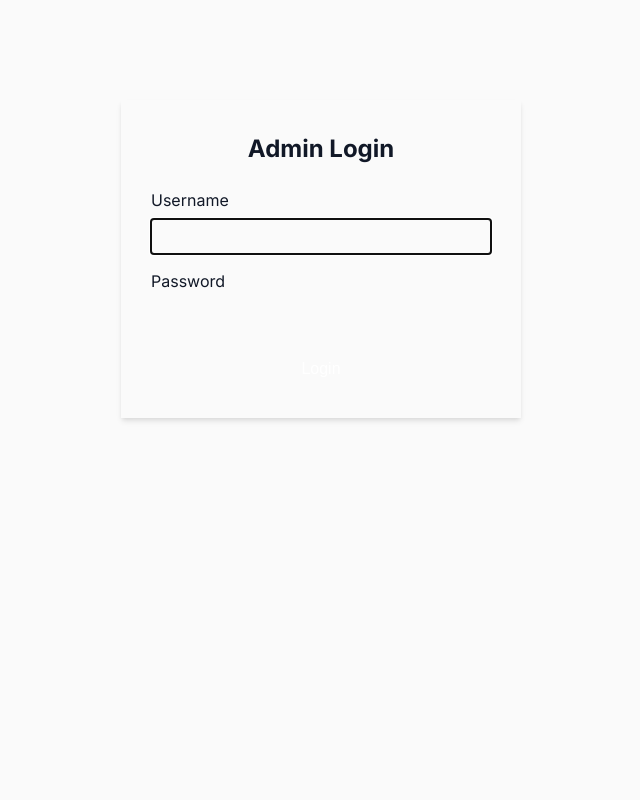
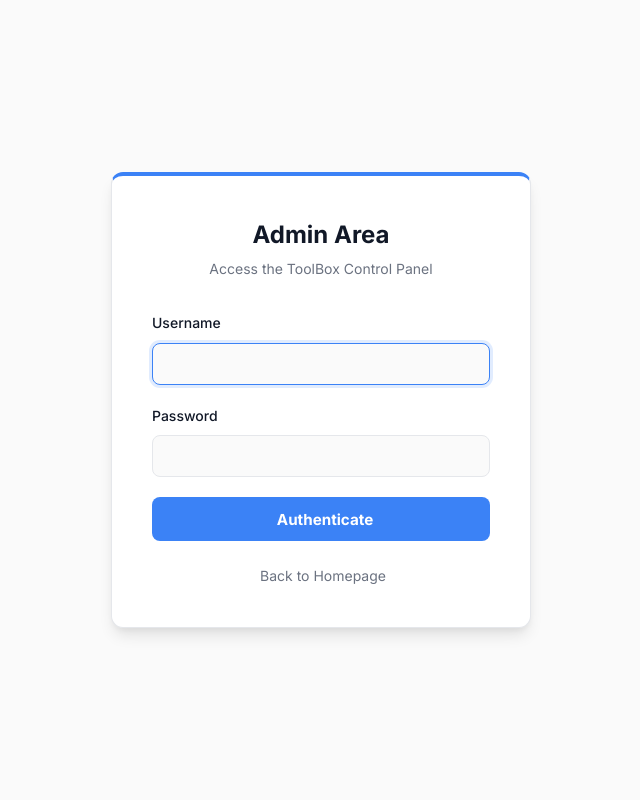
Before and after one commit to pkbehera-dev/Utilix-ToolHub, a PHP site: page /ToolBox/login in a window 1280 px wide. Shown: the whole page, without its empty margins (319-959 px from the left). Run offline with PHP 8.4, Linux system fonts and the light colour scheme; some libraries are stand-ins or nearby versions.

Commit message:
feat: rebrand application from ToolBox to UtiliX

```diff
--- a/src/Controllers/UrlController.php
+++ b/src/Controllers/UrlController.php
@@ -127,7 +127,7 @@ class UrlController {
             exit;
         } else {
             http_response_code(404);
-            $pageTitle = 'Link Not Found - ToolBox';
+            $pageTitle = 'Link Not Found - ' . App::siteName();
             $metaDescription = 'The short URL you are trying to visit is wrong or has been removed.';
             $contentView = 'pages/url_not_found';
             require __DIR__ . '/../Views/layout.php';
@@ -162,7 +162,7 @@ class UrlController {
 
         $payload = json_encode([
             "client" => [
-                "clientId" => "toolbox-app",
+                "clientId" => "utilix-app",
                 "clientVersion" => "1.0.0"
             ],
             "threatInfo" => [
--- a/src/Core/Router.php
+++ b/src/Core/Router.php
@@ -65,8 +65,8 @@ class Router {
 
         // 404 Not Found
         http_response_code(404);
-        $pageTitle = 'Page Not Found - ToolBox';
-        $metaDescription = 'The page you are looking for does not exist on ToolBox.';
+        $pageTitle = 'Page Not Found - ' . \App\Config\App::siteName();
+        $metaDescription = 'The page you are looking for does not exist on ' . \App\Config\App::siteName() . '.';
         $contentView = 'pages/404';
         require __DIR__ . '/../Views/layout.php';
     }
--- a/src/Views/admin/login.php
+++ b/src/Views/admin/login.php
@@ -9,87 +9,170 @@ use App\Core\Security;
     <meta name="viewport" content="width=device-width, initial-scale=1.0">
     <title><?= htmlspecialchars($pageTitle ?? 'Login') ?></title>
     <link href="https://fonts.googleapis.com/css2?family=Inter:wght@400;500;700&display=swap" rel="stylesheet">
+    <link rel="icon" type="image/svg+xml" href="<?= App::url('assets/favicon.svg') ?>">
     <link rel="stylesheet" href="<?= App::url('assets/css/style.css') ?>">
+    <script src="https://www.google.com/recaptcha/api.js" async defer></script>
+    <script>
+      function onSubmit(token) {
+        document.getElementById("login-form").submit();
+      }
+    </script>
     <style>
+        body {
+            background-color: var(--color-background);
+            font-family: var(--font-sans);
+            display: flex;
+            align-items: center;
+            justify-content: center;
+            min-height: 100vh;
+            margin: 0;
+            padding: 20px;
+        }
         .login-container {
-            max-width: 400px;
-            margin: 100px auto;
-            background: var(--card-bg);
-            padding: 30px;
-            border-radius: var(--radius);
-            box-shadow: var(--shadow-md);
-            border: 1px solid var(--border-color);
+            width: 100%;
+            max-width: 420px;
+            background: var(--color-surface);
+            padding: 2.5rem;
+            border-radius: var(--radius-lg);
+            box-shadow: var(--shadow-lg);
+            border: 1px solid var(--color-border);
+            border-top: 4px solid var(--color-primary); /* Premium site theme accent border */
+            transition: transform var(--transition-fast);
         }
-        .login-container h2 {
+        .login-container:hover {
+            transform: translateY(-2px);
+        }
+        .login-header {
             text-align: center;
-            margin-bottom: 20px;
-            color: var(--primary-color);
+            margin-bottom: 2rem;
+        }
+        .login-header i {
+            font-size: 2.5rem;
+            color: var(--color-primary);
+            margin-bottom: 0.75rem;
+        }
+        .login-header h2 {
+            font-size: 1.5rem;
+            font-weight: 700;
+            color: var(--color-text-primary);
+            margin: 0;
+        }
+        .login-header p {
+            font-size: 0.875rem;
+            color: var(--color-text-secondary);
+            margin-top: 0.25rem;
         }
         .form-group {
-            margin-bottom: 15px;
+            margin-bottom: 1.25rem;
         }
-        .form-group label {
+        .form-label {
             display: block;
-            margin-bottom: 5px;
+            font-size: 0.875rem;
+            font-weight: 500;
+            margin-bottom: 0.5rem;
+            color: var(--color-text-primary);
         }
-        .form-group input {
+        .form-input {
             width: 100%;
-            padding: 10px;
-            border: 1px solid var(--border-color);
-            border-radius: var(--radius);
-            background: var(--bg-color);
-            color: var(--text-main);
+            height: 42px;
+            padding: 0.5rem 0.875rem;
+            font-family: var(--font-sans);
+            font-size: 0.875rem;
+            color: var(--color-text-primary);
+            background-color: var(--color-background);
+            border: 1px solid var(--color-border);
+            border-radius: var(--radius-md);
+            transition: border-color var(--transition-fast), box-shadow var(--transition-fast);
+        }
+        .form-input:focus {
+            outline: none;
+            border-color: var(--color-primary);
+            box-shadow: 0 0 0 3px color-mix(in srgb, var(--color-primary) 15%, transparent);
         }
         .btn-primary {
             width: 100%;
-            padding: 10px;
-            background: var(--primary-color);
+            height: 44px;
+            background: var(--color-primary);
             color: white;
             border: none;
-            border-radius: var(--radius);
+            border-radius: var(--radius-md);
             cursor: pointer;
-            font-size: 1rem;
+            font-family: var(--font-sans);
+            font-size: 0.95rem;
+            font-weight: 600;
+            transition: background-color var(--transition-fast), transform var(--transition-fast);
+            display: flex;
+            align-items: center;
+            justify-content: center;
         }
         .btn-primary:hover {
-            background: var(--primary-hover);
+            background: var(--color-primary-hover);
+        }
+        .btn-primary:active {
+            transform: scale(0.98);
         }
         .error-msg {
-            color: #ef4444;
-            background: #fee2e2;
-            padding: 10px;
-            border-radius: var(--radius);
-            margin-bottom: 15px;
-            font-size: 0.9rem;
+            color: var(--color-danger);
+            background: color-mix(in srgb, var(--color-danger) 8%, transparent);
+            padding: 0.75rem 1rem;
+            border-radius: var(--radius-md);
+            margin-bottom: 1.5rem;
+            font-size: 0.875rem;
+            display: flex;
+            align-items: center;
+            gap: 0.5rem;
+            border: 1px solid color-mix(in srgb, var(--color-danger) 15%, transparent);
         }
-        [data-theme="dark"] .error-msg {
-            background: #7f1d1d;
-            color: #fca5a5;
+        .back-link {
+            display: block;
+            text-align: center;
+            margin-top: 1.5rem;
+            font-size: 0.875rem;
+            color: var(--color-text-secondary);
+            text-decoration: none;
+            transition: color var(--transition-fast);
+        }
+        .back-link:hover {
+            color: var(--color-primary);
         }
     </style>
 </head>
 <body>
     <div class="login-container">
-        <h2>Admin Login</h2>
+        <div class="login-header">
+            <i class="fa-solid fa-shield-halved"></i>
+            <h2>Admin Area</h2>
+            <p>Access the <?= App::siteName() ?> Control Panel</p>
+        </div>
 
         <?php if (isset($error)): ?>
-            <div class="error-msg"><?= htmlspecialchars($error) ?></div>
+            <div class="error-msg">
+                <i class="fa-solid fa-circle-exclamation"></i>
+                <?= htmlspecialchars($error) ?>
+            </div>
         <?php endif; ?>
 
-        <form action="<?= App::url('/login/submit') ?>" method="POST">
+        <form action="<?= App::url('/login/submit') ?>" method="POST" id="login-form">
             <input type="hidden" name="csrf_token" value="<?= Security::generateCsrfToken() ?>">
 
             <div class="form-group">
-                <label for="username">Username</label>
-                <input type="text" id="username" name="username" required autofocus>
+                <label class="form-label" for="username">Username</label>
+                <input type="text" id="username" name="username" class="form-input" required autofocus>
             </div>
 
             <div class="form-group">
-                <label for="password">Password</label>
-                <input type="password" id="password" name="password" required>
+                <label class="form-label" for="password">Password</label>
+                <input type="password" id="password" name="password" class="form-input" required>
             </div>
 
-            <button type="submit" class="btn-primary">Login</button>
+            <button class="btn-primary g-recaptcha" data-sitekey="<?= htmlspecialchars($_ENV['RECAPTCHA_SITE_KEY'] ?? '') ?>" data-callback="onSubmit">
+                <i class="fa-solid fa-sign-in-alt" style="margin-right: 0.5rem;"></i> Authenticate
+            </button>
         </form>
+
+        <a href="<?= App::url('/') ?>" class="back-link">
+            <i class="fa-solid fa-arrow-left" style="margin-right: 0.25rem;"></i> Back to Homepage
+        </a>
     </div>
 </body>
 </html>
--- a/src/Views/pages/privacy.php
+++ b/src/Views/pages/privacy.php
@@ -80,7 +80,7 @@
                 <h2>7. Contact Us</h2>
                 <p>If you have any questions or concerns about this Privacy Policy, please reach out to us:</p>
                 <p><strong>Email:</strong> <?= htmlspecialchars(\App\Config\App::supportEmail()) ?></p>
-                <p><strong>Address:</strong> ToolBox Solutions Inc., 123 Dev Lane, Tech Suite 404</p>
+                <p><strong>Address:</strong> <?= htmlspecialchars(\App\Config\App::siteName()) ?> Solutions Inc., 123 Dev Lane, Tech Suite 404</p>
             </section>
         </article>
     </div>
```
Also changed, not shown: src/Controllers/HomeController.php (+9 -8 lines), src/Views/pages/about.php (+4 -4 lines), assets/favicon.svg (added), 1 other file.
